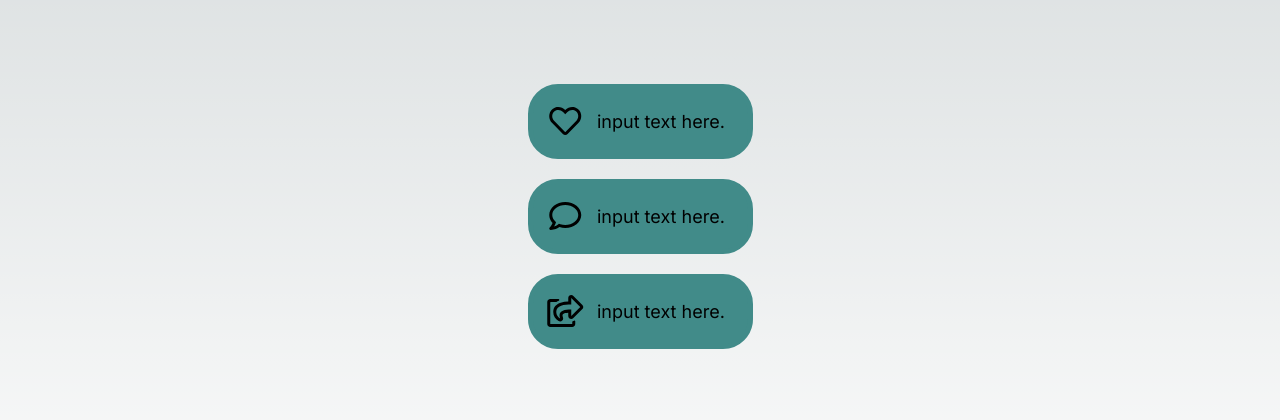
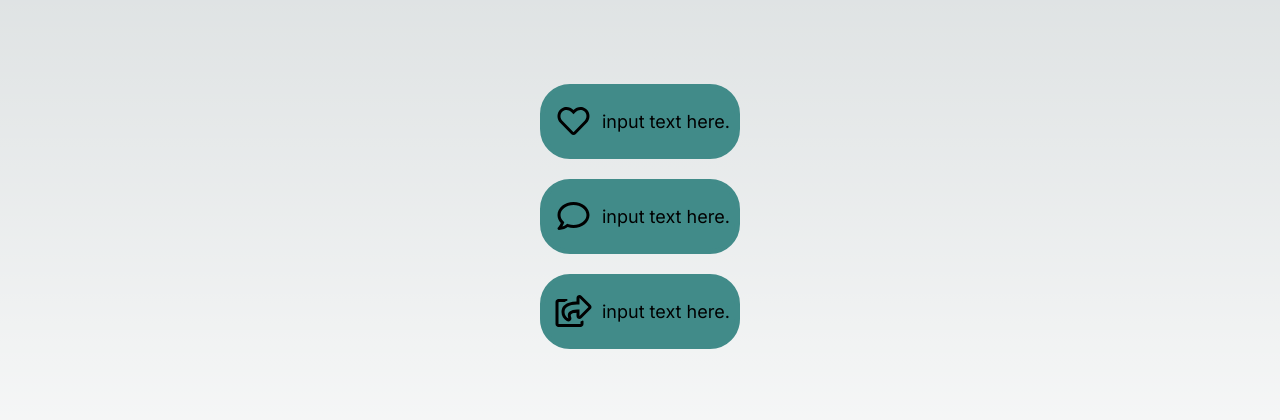
Before and after one commit to algolkk/links, a Next.js app: page / in a window 1280 px wide. Shown: the part 184-604 px from the top of the page. Built offline with nearby package versions, Linux system fonts and the light colour scheme.

Commit message:
fix card size

```diff
--- a/src/app/component/Card.module.css
+++ b/src/app/component/Card.module.css
@@ -2,7 +2,7 @@
     display: flex;
     align-items: center;
     height: 75px;
-    width: 225px;
+    width: 200px;
     font-size: large;
     border: 5px solid #418b89;
     border-radius: 30px;
```
